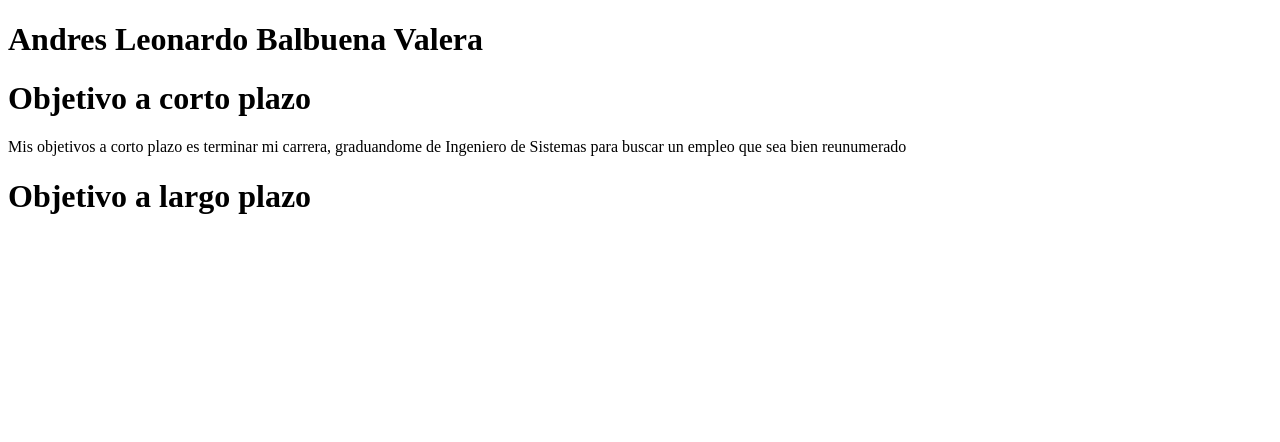
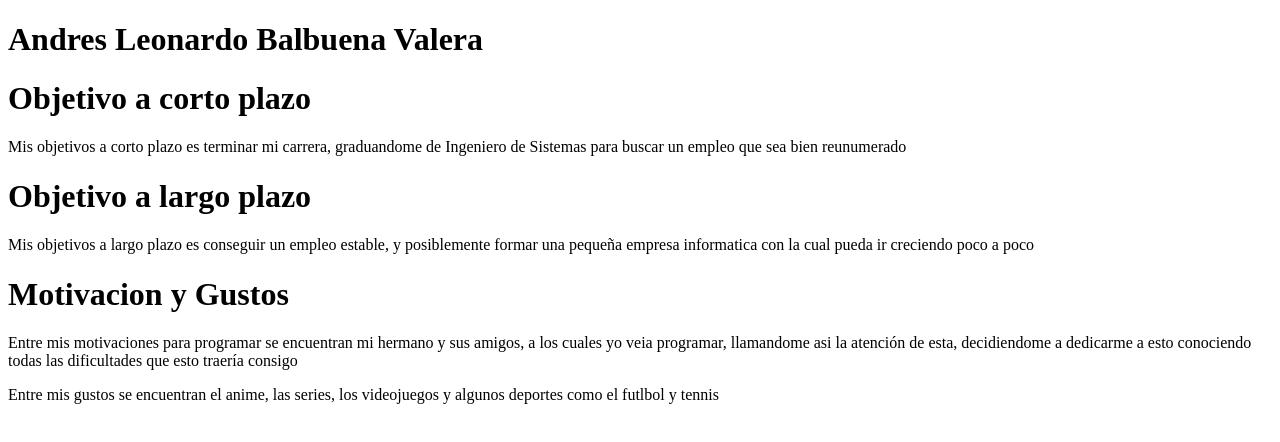
Before and after one commit to AndresBLV/Microproyecto1-Sistemas-Info-Andres-Balbuena, a plain HTML site: page paginas/aboutme.html in a window 1280 px wide. Drawn offline with Linux system fonts and the light colour scheme.

Commit message:
Update aboutme.html

```diff
--- a/paginas/aboutme.html
+++ b/paginas/aboutme.html
@@ -14,10 +14,12 @@
         <h1>Objetivo a corto plazo</h1>
         <p>Mis objetivos a corto plazo es terminar mi carrera, graduandome de Ingeniero de Sistemas para buscar un empleo que sea bien reunumerado</p>
         <h1>Objetivo a largo plazo</h1>
-        <p></p>
+        <p>Mis objetivos a largo plazo es conseguir un empleo estable, y posiblemente formar una pequeña empresa informatica con la cual pueda ir creciendo poco a poco </p>
     </div>
     <div class="motivacion">
-
+        <h1>Motivacion y Gustos</h1>
+        <p>Entre mis motivaciones para programar se encuentran mi hermano y sus amigos, a los cuales yo veia programar, llamandome asi la atención de esta, decidiendome a dedicarme a esto conociendo todas las dificultades que esto traería consigo</p>
+        <p>Entre mis gustos se encuentran el anime, las series, los videojuegos y algunos deportes como el futlbol y tennis</p>
     </div>
 </body>
 </html>
```
